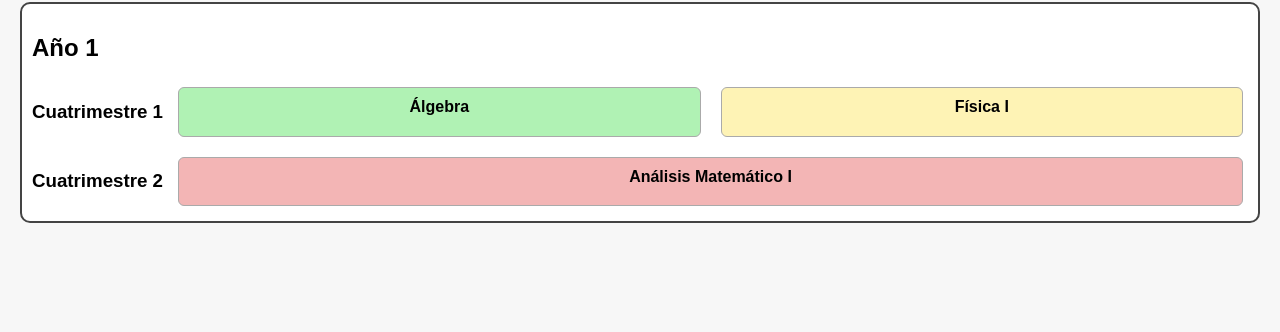
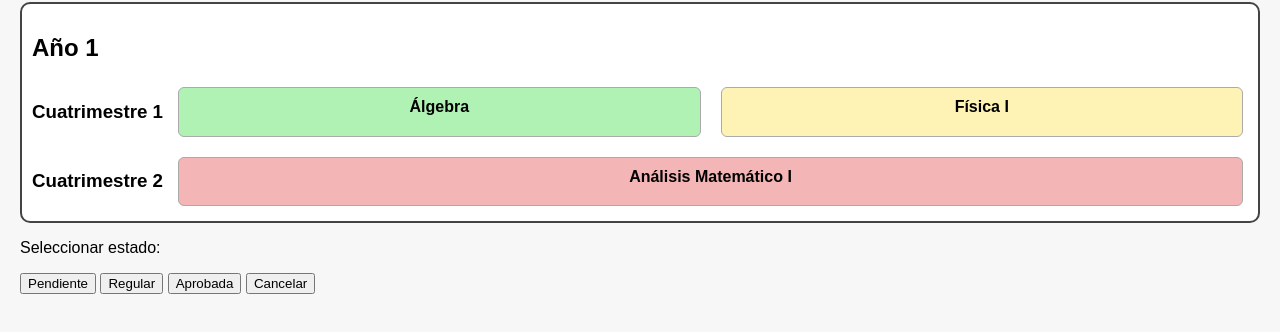
Before and after one commit to Abrilfassi/malla-universitaria, a plain HTML site: page index.html in a window 1280 px wide. Shown: the part 76-408 px from the top of the page. Drawn offline with Linux system fonts and the light colour scheme.

Commit message:
Update index.html

```diff
--- a/index.html
+++ b/index.html
@@ -10,6 +10,15 @@
   <h1>Malla Curricular Interactiva</h1>
   <div id="malla-container"></div>
 
+  <!-- Menú emergente -->
+  <div id="popup" class="popup hidden">
+    <p>Seleccionar estado:</p>
+    <button onclick="cambiarEstado('pendiente')">Pendiente</button>
+    <button onclick="cambiarEstado('regular')">Regular</button>
+    <button onclick="cambiarEstado('aprobada')">Aprobada</button>
+    <button onclick="cerrarPopup()">Cancelar</button>
+  </div>
+
   <script src="script.js"></script>
 </body>
 </html>
```
